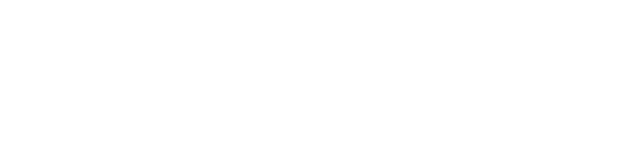
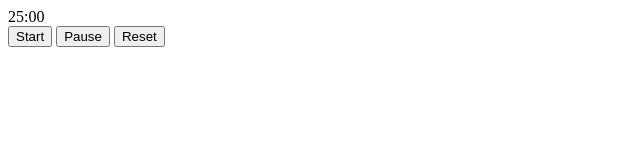
Before and after one commit to MatheusPatrickSantos/pomodoro, a plain HTML site: page index.html in a window 1280 px wide. Shown: the whole page, without its empty margins (0-640 px from the left). Drawn offline with Linux system fonts and the light colour scheme.

Commit message:
HTML finalizado

```diff
--- a/index.html
+++ b/index.html
@@ -8,9 +8,65 @@
 </head>
 <body>
 
-    <span id="minutes"></span>
-    <span id="seconds"></span>
+    <span id="minutes">00</span>:<span id="seconds">00</span><br>
+    <button onclick="startCounter()">Start</button>
+    <button onclick="pauseCounter()">Pause</button>
+    <button onclick="resetCounter()">Reset</button>
 
+    <script>
 
+        let minutes, seconds, counterInterval = undefined;
+
+        const minutesEl = document.getElementById('minutes');
+        const secondsEl = document.getElementById('seconds');
+
+        resetCounter();
+
+        function updateCounterEl() {
+            minutesEl.innerHTML = minutes < 10 ? `0${minutes}` : minutes;
+            secondsEl.innerHTML = seconds < 10 ? `0${seconds}` : seconds;
+        }
+
+        function startCounter() {
+            if(counterInterval) return;
+
+            counterInterval = setInterval( () => {
+                const timeOver = !seconds && !minutes;
+                const secondsOver = !seconds;
+
+                if (timeOver) return destroyInterval();
+
+                if (secondsOver) {
+                    seconds = 59;
+                    --minutes;
+                    updateCounterEl();
+                    return;
+                }
+
+                --seconds;
+                updateCounterEl();
+
+            }, 1000);
+        }
+
+        function pauseCounter() {
+            destroyInterval();
+        }
+
+        function destroyInterval() {
+            clearInterval(counterInterval);
+            counterInterval = undefined;
+        }
+
+        function resetCounter() {
+            destroyInterval();
+
+            minutes = 25;
+            seconds = 00;
+
+            updateCounterEl();
+        }
+
+    </script>
 </body>
 </html>
```
